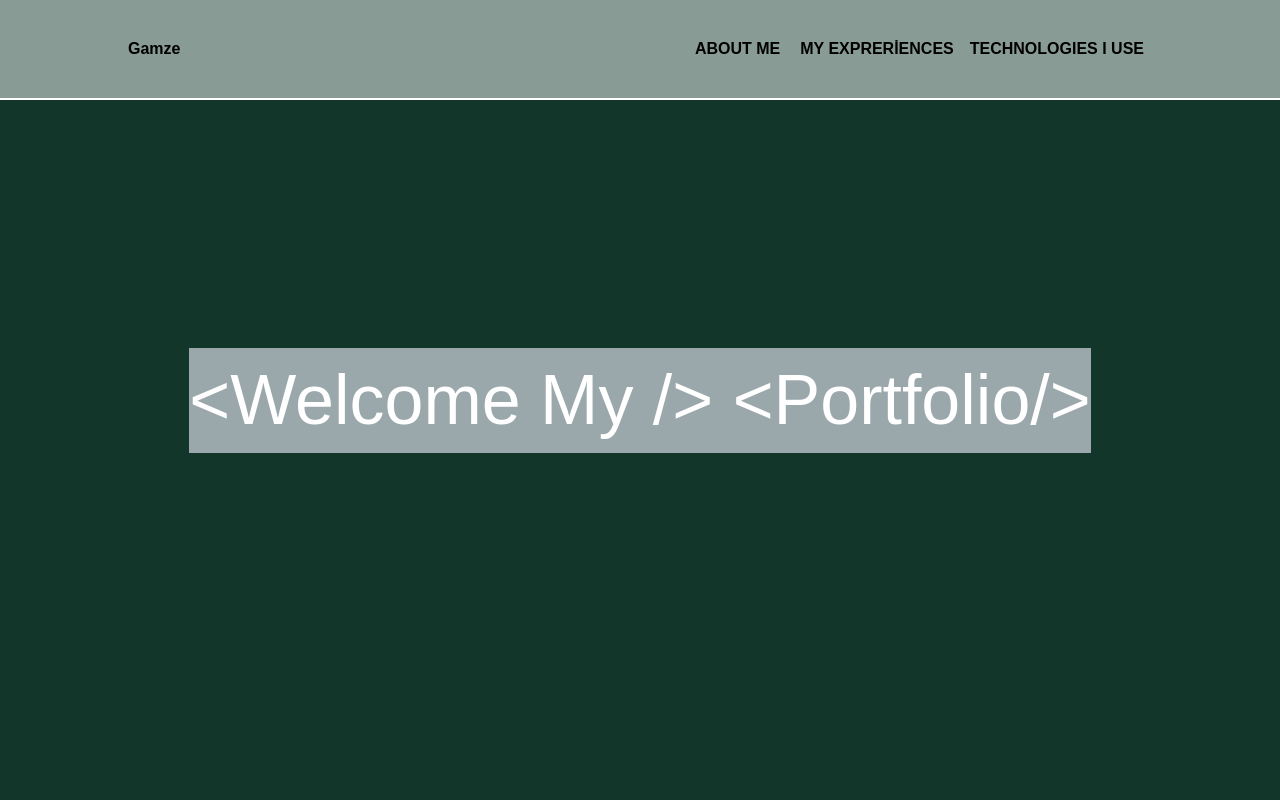
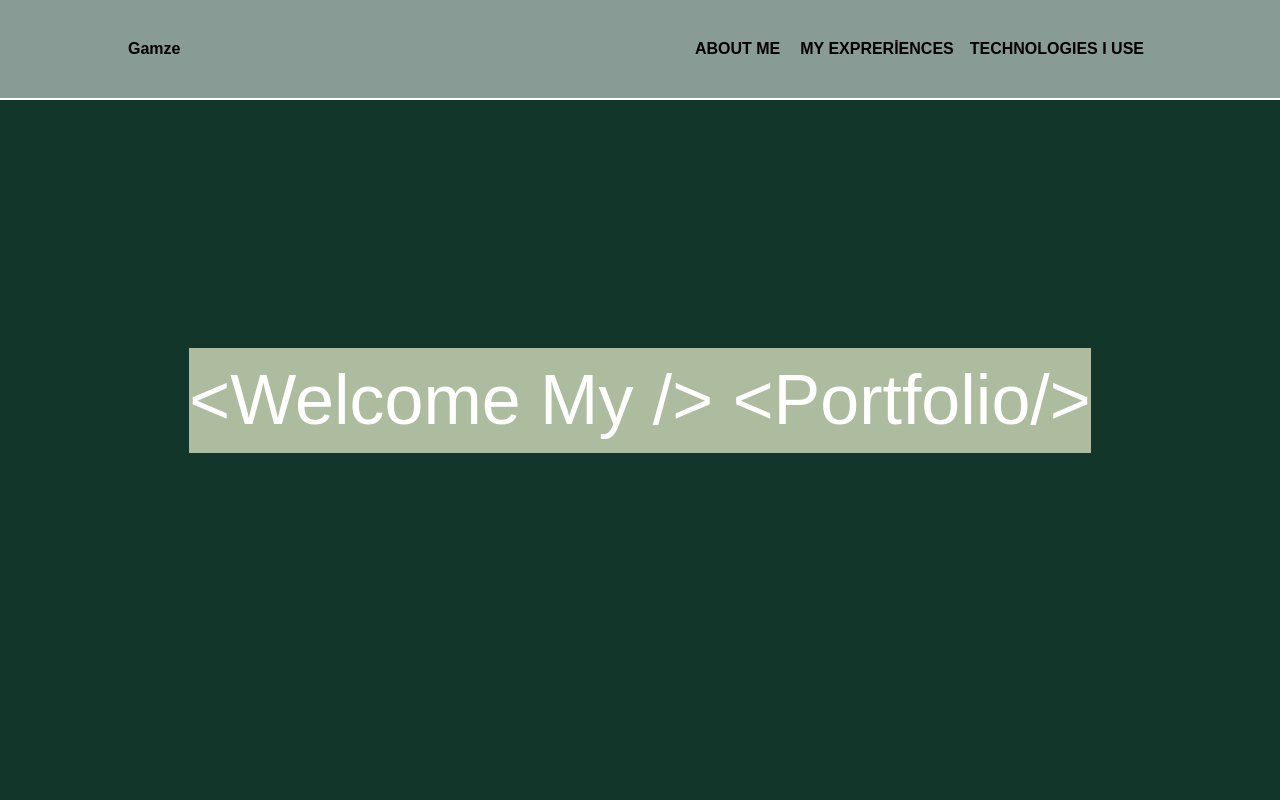
Before and after one commit to GamzKahraman/rgk-web, a React (Create React App) app: page / in a window 1280 px wide. Shown: the top 800 px of the page. Built offline with nearby package versions, Linux system fonts and the light colour scheme.

Commit message:
Update Section1.js

```diff
--- a/src/components/Section1.js
+++ b/src/components/Section1.js
@@ -16,7 +16,7 @@ export const Section1 = () => {
               setIsContinue(true);
             },
           ]}
-         className="section-1  my-2 mx-4 text-[30px] sm:text-[40px] md:text-[50px] lg:text-[60px] xl:text-[70px] bg-[#9BA8AB] text-white text-center"
+         className="section-1  my-2 mx-4 text-[30px] sm:text-[40px] md:text-[50px] lg:text-[60px] xl:text-[70px] bg-[#ADBC9F] text-white text-center"
           speed={50}
           deletionSpeed={60}
           repeat={0}
```
